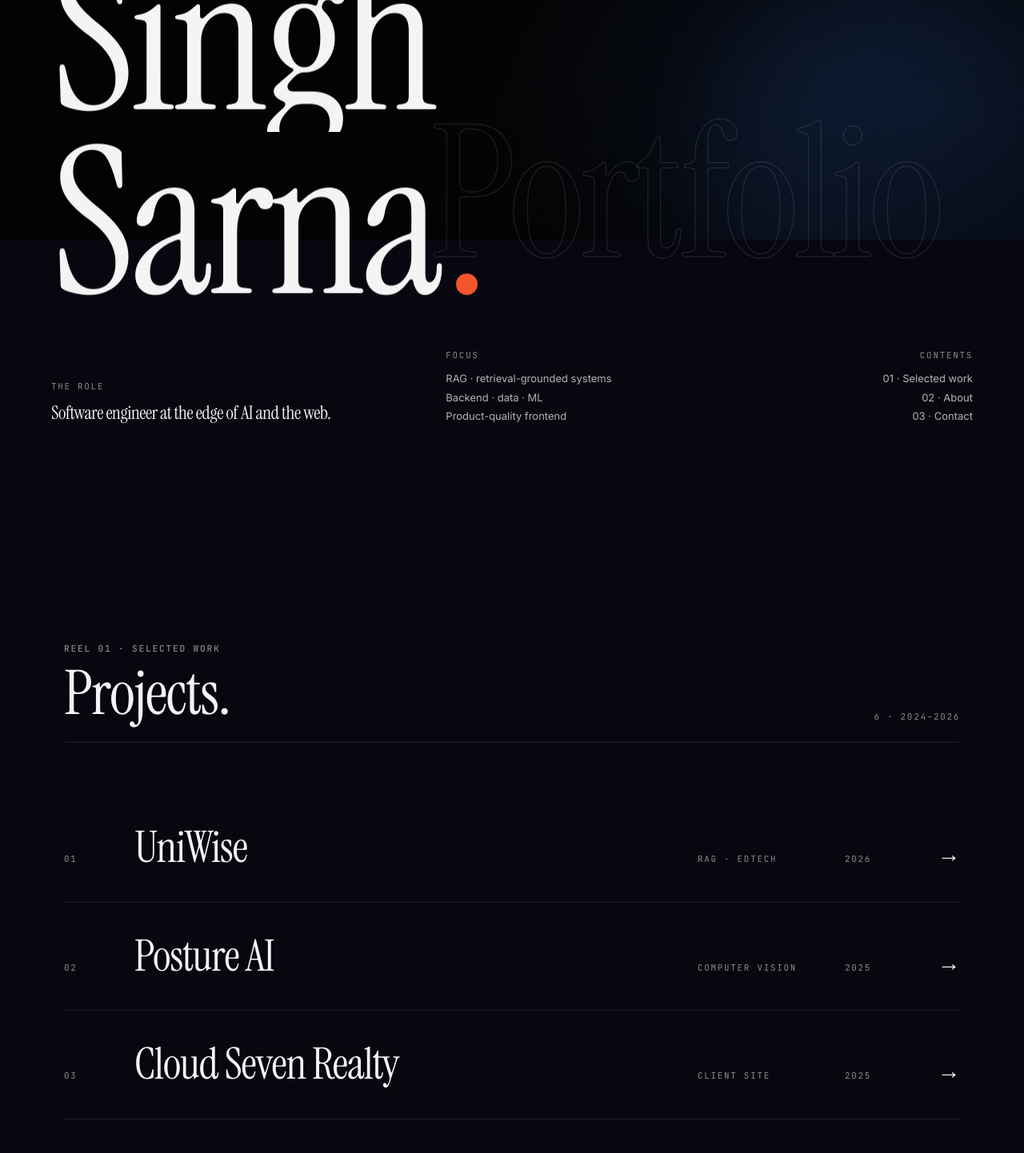
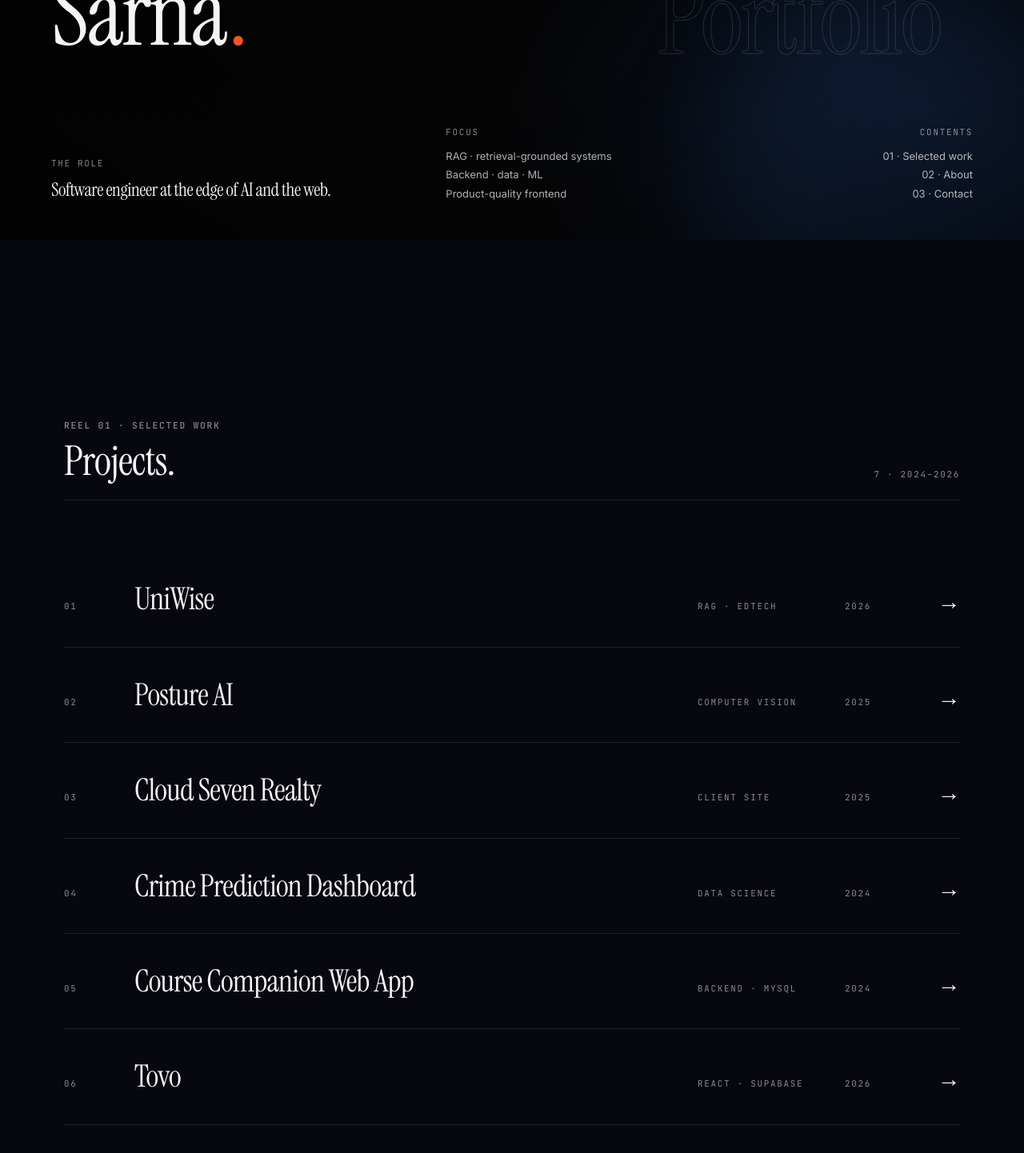
Before and after one commit to namitzz/Namit.portfolio, a React (Vite) app: page / in a window 1280 px wide. Shown: the part 500-1942 px from the top of the page at 80% size. Built offline with nearby package versions, Linux system fonts and the light colour scheme.

Commit message:
Shrink Hero name to normal scale + rebalance section headings; add Tovo (React+Supabase German learning app) + TovoMock; add Aston MSc to timeline; updated subheadline and about

```diff
--- a/src/App.jsx
+++ b/src/App.jsx
@@ -18,6 +18,7 @@ import VisionMock from './components/mockups/VisionMock'
 import CloudSevenMock from './components/mockups/CloudSevenMock'
 import CrimeMock from './components/mockups/CrimeMock'
 import CourseCompanionMock from './components/mockups/CourseCompanionMock'
+import TovoMock from './components/mockups/TovoMock'
 
 import { projects } from './data/content'
 
@@ -28,6 +29,7 @@ const mockups = {
   cloud: <CloudSevenMock />,
   crime: <CrimeMock />,
   course: <CourseCompanionMock />,
+  tovo: <TovoMock />,
 }
 
 const accentLabels = {
@@ -36,6 +38,7 @@ const accentLabels = {
   cloud: 'Brand · Frontend',
   crime: 'Data Science',
   course: 'Spring Boot · MySQL',
+  tovo: 'React · Supabase',
 }
 
 export default function App() {
--- a/src/components/About.jsx
+++ b/src/components/About.jsx
@@ -20,7 +20,7 @@ export default function About() {
             whileInView={{ opacity: 1, y: 0 }}
             viewport={{ once: true, margin: '-80px' }}
             transition={{ duration: 0.7 }}
-            className="serif mt-3 text-[clamp(2.6rem,6vw,4.8rem)] leading-[0.95] tracking-[-0.02em]"
+            className="serif mt-3 text-[clamp(1.9rem,4vw,3.2rem)] leading-[0.95] tracking-[-0.02em]"
             style={{ color: 'var(--ink)' }}
           >
             A short, honest version.
--- a/src/components/Contact.jsx
+++ b/src/components/Contact.jsx
@@ -38,7 +38,7 @@ export default function Contact() {
             whileInView={{ opacity: 1, y: 0 }}
             viewport={{ once: true, margin: '-80px' }}
             transition={{ duration: 0.7 }}
-            className="serif mt-3 text-[clamp(2.6rem,6vw,4.8rem)] leading-[0.95] tracking-[-0.02em]"
+            className="serif mt-3 text-[clamp(1.9rem,4vw,3.2rem)] leading-[0.95] tracking-[-0.02em]"
             style={{ color: 'var(--ink)' }}
           >
             Let&apos;s talk.
--- a/src/components/Experience.jsx
+++ b/src/components/Experience.jsx
@@ -18,7 +18,7 @@ export default function Experience() {
           <div>
             <p className="eyebrow">Reel 04 · Experience &amp; Education</p>
             <h2
-              className="serif mt-3 text-[clamp(2.6rem,6vw,4.8rem)] leading-[0.95] tracking-[-0.02em]"
+              className="serif mt-3 text-[clamp(1.9rem,4vw,3.2rem)] leading-[0.95] tracking-[-0.02em]"
               style={{ color: 'var(--ink)' }}
             >
               Timeline.
--- a/src/components/Hero.jsx
+++ b/src/components/Hero.jsx
@@ -53,19 +53,19 @@ export default function Hero() {
           animate={{ opacity: 1 }}
           transition={{ duration: 1.4, delay: 0.9 }}
           aria-hidden="true"
-          className="serif text-outline pointer-events-none absolute right-4 bottom-[8%] select-none leading-none tracking-[-0.06em] md:right-10 md:bottom-[10%]"
+          className="serif text-outline pointer-events-none absolute right-4 bottom-[10%] select-none leading-none tracking-[-0.05em] md:right-10 md:bottom-[14%]"
           style={{
-            fontSize: 'clamp(4rem, 18vw, 18rem)',
+            fontSize: 'clamp(2.6rem, 10vw, 10rem)',
           }}
         >
           Portfolio
         </motion.p>
 
         <h1
-          className="serif relative z-10 w-full leading-[0.9] tracking-[-0.045em]"
+          className="serif relative z-10 w-full leading-[0.92] tracking-[-0.03em]"
           style={{
             color: 'var(--ink)',
-            fontSize: 'clamp(4rem, 20vw, 20rem)',
+            fontSize: 'clamp(2.8rem, 9vw, 8rem)',
           }}
         >
           <NameLine delay={0.15}>Namit</NameLine>
--- a/src/components/ProjectIndex.jsx
+++ b/src/components/ProjectIndex.jsx
@@ -13,6 +13,7 @@ const domains = {
   cloud: 'Client site',
   crime: 'Data Science',
   course: 'Backend · MySQL',
+  tovo: 'React · Supabase',
   agentforge: 'Agent orchestration',
 }
 
@@ -22,6 +23,7 @@ const years = {
   cloud: '2025',
   crime: '2024',
   course: '2024',
+  tovo: '2026',
   agentforge: '—',
 }
 
@@ -41,7 +43,7 @@ export default function ProjectIndex() {
           <div>
             <p className="eyebrow">Reel 01 · Selected work</p>
             <h2
-              className="serif mt-3 text-[clamp(2.6rem,6vw,4.8rem)] leading-[0.95] tracking-[-0.02em]"
+              className="serif mt-3 text-[clamp(1.9rem,4vw,3.2rem)] leading-[0.95] tracking-[-0.02em]"
               style={{ color: 'var(--ink)' }}
             >
               Projects.
@@ -83,7 +85,7 @@ function ProjectRow({ project, index }) {
       {/* Big serif title */}
       <div className="col-span-1 md:col-span-1">
         <h3
-          className="serif text-[clamp(1.9rem,4.5vw,3.4rem)] leading-[1] tracking-[-0.015em] transition-colors"
+          className="serif text-[clamp(1.5rem,3vw,2.4rem)] leading-[1] tracking-[-0.015em] transition-colors"
           style={{ color: 'var(--ink)' }}
         >
           {project.title}
--- a/src/components/Skills.jsx
+++ b/src/components/Skills.jsx
@@ -17,7 +17,7 @@ export default function Skills() {
           <div>
             <p className="eyebrow">Reel 03 · Toolbox</p>
             <h2
-              className="serif mt-3 text-[clamp(2.6rem,6vw,4.8rem)] leading-[0.95] tracking-[-0.02em]"
+              className="serif mt-3 text-[clamp(1.9rem,4vw,3.2rem)] leading-[0.95] tracking-[-0.02em]"
               style={{ color: 'var(--ink)' }}
             >
               What I work with.
--- /dev/null
+++ b/src/components/mockups/TovoMock.jsx
@@ -0,0 +1,131 @@
+import { motion } from 'framer-motion'
+
+/**
+ * Tovo mockup. Approximates the live onboarding screen at
+ * https://namitzz.github.io/Tovo/ — dark backdrop, small logo,
+ * progress bar (segment 1 of 3 active), a greeting, a name input,
+ * a continue button. Pure CSS, no external assets.
+ */
+export default function TovoMock() {
+  return (
+    <div className="w-full">
+      <div className="mb-4 flex items-center justify-between text-[10px] uppercase tracking-[0.24em] text-white/45">
+        <span>Tovo · Learn German (A1–C1)</span>
+        <a
+          href="https://namitzz.github.io/Tovo/"
+          target="_blank"
+          rel="noreferrer"
+          className="hover:text-white"
+          style={{ color: 'var(--accent)' }}
+        >
+          Live demo ↗
+        </a>
+      </div>
+
+      {/* Phone-ish frame */}
+      <div
+        className="mx-auto flex aspect-[4/5] w-full max-w-[560px] flex-col justify-between rounded-[28px] border border-white/10 p-6 md:p-9"
+        style={{
+          background:
+            'radial-gradient(circle at 50% -20%, rgba(244,85,42,0.12) 0%, transparent 60%), #0f0f10',
+        }}
+      >
+        {/* Logo + progress */}
+        <div>
+          <div className="flex items-center gap-2 text-white">
+            <span
+              className="inline-block h-3 w-3 rounded-full"
+              style={{
+                background:
+                  'linear-gradient(135deg, #f4552a 0%, #f5b447 50%, #f4552a 100%)',
+              }}
+              aria-hidden="true"
+            />
+            <span className="text-[17px] font-semibold tracking-tight">
+              Tovo
+            </span>
+          </div>
+
+          {/* Onboarding progress: 3 segments, first active */}
+          <div className="mt-5 flex gap-2">
+            <motion.span
+              initial={{ scaleX: 0 }}
+              whileInView={{ scaleX: 1 }}
+              viewport={{ once: true }}
+              transition={{ duration: 0.8, ease: 'easeOut' }}
+              className="h-1 w-1/3 origin-left rounded-full"
+              style={{ background: '#f4552a' }}
+            />
+            <span className="h-1 w-1/3 rounded-full bg-white/10" />
+            <span className="h-1 w-1/3 rounded-full bg-white/10" />
+          </div>
+        </div>
+
+        {/* Greeting + field */}
+        <div className="flex-1 flex flex-col justify-center">
+          <motion.h4
+            initial={{ opacity: 0, y: 10 }}
+            whileInView={{ opacity: 1, y: 0 }}
+            viewport={{ once: true }}
+            transition={{ duration: 0.5, delay: 0.15 }}
+            className="text-[36px] font-semibold leading-tight tracking-tight text-white md:text-[42px]"
+          >
+            Hallo! <span aria-hidden="true">👋</span>
+          </motion.h4>
+          <motion.p
+            initial={{ opacity: 0 }}
+            whileInView={{ opacity: 1 }}
+            viewport={{ once: true }}
+            transition={{ duration: 0.5, delay: 0.35 }}
+            className="mt-2 text-[15px] text-white/60"
+          >
+            What should we call you?
+          </motion.p>
+
+          <motion.div
+            initial={{ opacity: 0, y: 8 }}
+            whileInView={{ opacity: 1, y: 0 }}
+            viewport={{ once: true }}
+            transition={{ duration: 0.5, delay: 0.5 }}
+            className="mt-8 flex h-14 items-center rounded-2xl border border-white/15 bg-white/[0.04] px-5 md:h-16"
+          >
+            <span className="text-[15px] text-white/40">Your name</span>
+            <span
+              className="ml-1 inline-block h-4 w-[2px] animate-pulse"
+              style={{ background: '#f4552a' }}
+              aria-hidden="true"
+            />
+          </motion.div>
+        </div>
+
+        {/* Continue button */}
+        <motion.div
+          initial={{ opacity: 0, y: 6 }}
+          whileInView={{ opacity: 1, y: 0 }}
+          viewport={{ once: true }}
+          transition={{ duration: 0.4, delay: 0.6 }}
+          className="flex h-14 items-center justify-center rounded-2xl border border-white/10 bg-white/[0.05] md:h-16"
+        >
+          <span className="text-[15px] font-medium text-white/85">Continue</span>
+        </motion.div>
+      </div>
+
+      {/* Chip strip */}
+      <div className="mt-4 flex flex-wrap gap-1.5 text-[10.5px] uppercase tracking-[0.14em] text-white/55">
+        {['A1', 'A2', 'B1', 'B2', 'C1'].map((lvl, i) => (
+          <span
+            key={lvl}
+            className="rounded-sm border px-2 py-1 font-mono"
+            style={{
+              borderColor:
+                i === 0 ? '#f4552a' : 'rgba(244,244,245,0.14)',
+              color: i === 0 ? '#f4552a' : 'rgba(244,244,245,0.6)',
+            }}
+          >
+            {lvl}
+          </span>
+        ))}
+      </div>
+    </div>
+  )
+}
--- a/src/data/content.js
+++ b/src/data/content.js
@@ -18,7 +18,7 @@ export const profile = {
   headline:
     'I build practical AI and software for people who need it to actually work.',
   subheadline:
-    'BSc Computer Science, First Class Honours, University of Leicester. Applied AI, RAG, backend, full-stack. Open to graduate roles.',
+    'BSc Computer Science, First Class Honours, Leicester. Currently reading an MSc at Aston. Applied AI, RAG, backend, full-stack.',
   positioning:
     'Practical AI and software engineering. RAG, backend, ML, and full-stack.',
   highlights: [
@@ -29,7 +29,7 @@ export const profile = {
     'Contributor to ClassFutures guidance on responsible Generative AI use.',
   ],
   about: [
-    "I'm Namit, a Computer Science graduate from the University of Leicester. First Class Honours, conferred July 2026.",
+    "I'm Namit, a Computer Science graduate from the University of Leicester (First Class Honours, conferred July 2026), currently reading an MSc at Aston University.",
     'I build systems that have to survive real use, not just a demo. Ones that ground themselves in evidence, explain themselves, and can cite their sources.',
     'The projects below span RAG, computer vision, data science, and full-stack. Different domains, same discipline: smallest system that solves the problem, then make it trustworthy.',
   ],
@@ -221,13 +221,51 @@ export const projects = [
       demo: null,
     },
   },
+  {
+    id: 'tovo',
+    themeKey: 'course',
+    index: '06',
+    title: 'Tovo',
+    status: 'Live',
+    tagline:
+      'A React + Supabase app for learning German across CEFR levels A1 to C1.',
+    problem:
+      'Language apps tend to gamify everything but drift from real curriculum. Learners want structured practice tied to actual proficiency levels, not just streaks.',
+    solution:
+      'Tovo is structured around the CEFR framework (A1 to C1), with a personalised onboarding flow, level-appropriate content, audio prompts, and progress tracking backed by Supabase. Built with React 19, TypeScript, Zustand for state, and Framer Motion for the interaction feel.',
+    stack: [
+      'React 19',
+      'TypeScript',
+      'Vite',
+      'Supabase',
+      'Zustand',
+      'Framer Motion',
+      'Recharts',
+      'Sentry',
+    ],
+    features: [
+      'Personalised onboarding: name, current level, learning goals.',
+      'Structured CEFR levels A1 through C1 with level-appropriate content.',
+      'Supabase backend for auth and persistent progress.',
+      'Zustand state store for a fast, reactive UI.',
+      'Audio prompts to reinforce listening and pronunciation.',
+      'Recharts-based progress visualisation.',
+    ],
+    impact:
+      'Working on Tovo taught me how much of a language product lives outside the language: onboarding, streak logic, level gating, latency on audio. The interesting engineering was making the CEFR structure feel like a companion rather than a syllabus.',
+    cta: {
+      caseStudy: null,
+      github: 'https://github.com/namitzz/Tovo',
+      demo: 'https://namitzz.github.io/Tovo/',
+    },
+  },
   // Placeholder. Shows in the Project directory only; the full project
   // section is suppressed via `comingSoon` so the homepage doesn't render
   // an empty Problem/Solution/Stack block for it.
   {
     id: 'agentforge',
     themeKey: 'base',
-    index: '06',
+    index: '07',
     title: 'AgentForge',
     status: 'Coming soon',
     comingSoon: true,
@@ -284,6 +322,13 @@ export const skills = [
 
 export const timeline = [
   {
+    year: '2026 – present',
+    title: 'MSc, Aston University',
+    org: 'Aston University · Birmingham',
+    body:
+      'Currently reading an MSc at Aston University, continuing on from Leicester. Building on the applied AI and full-stack direction of my undergraduate work.',
+  },
+  {
     year: '2023 – 2026',
     title: 'BSc Computer Science',
     org: 'University of Leicester',
```
